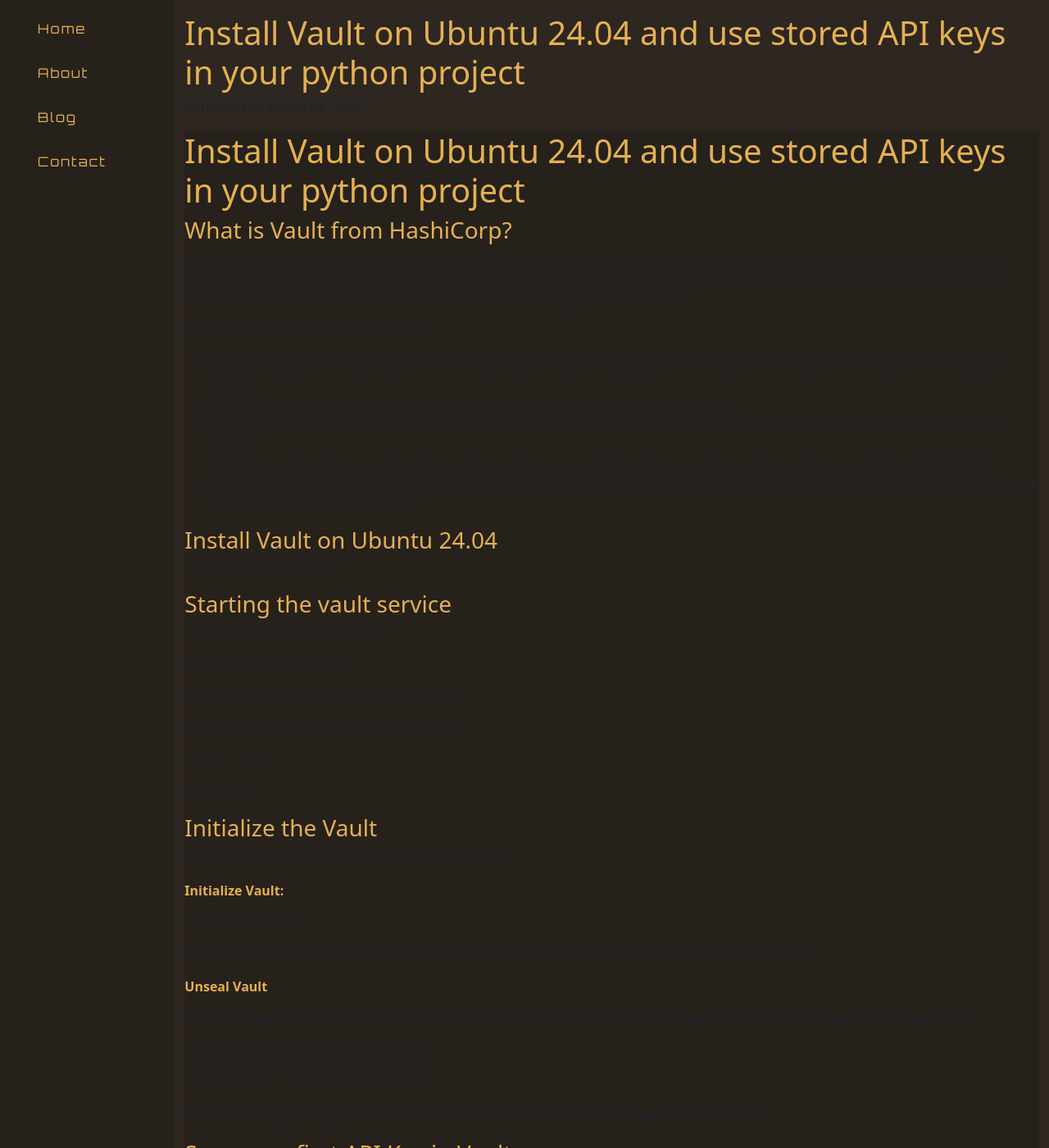
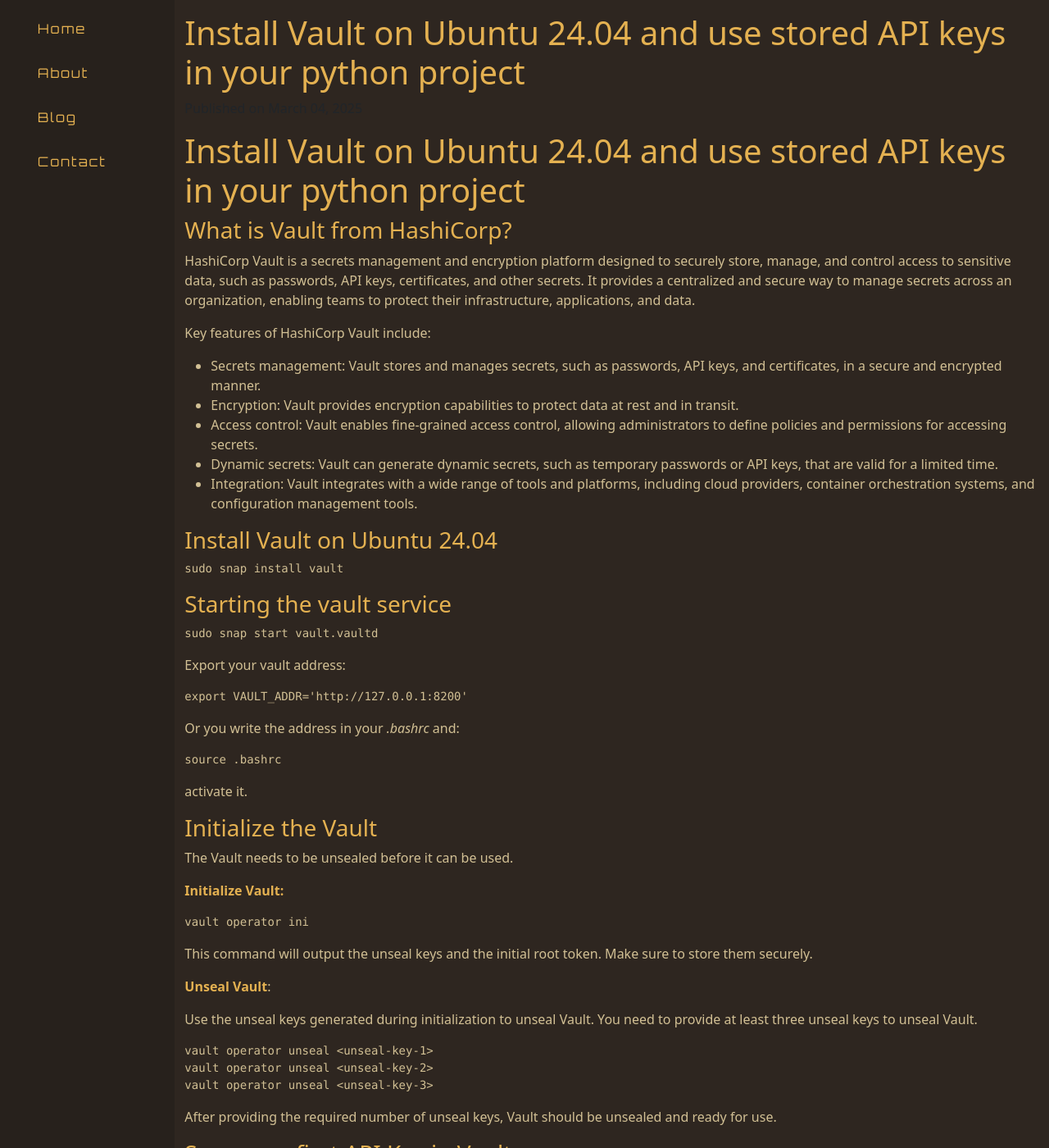
Before and after one commit to BeagleByte/BeagleByte, a Jekyll site: the page built from _posts/2025-03-04-Install Vault on Ubuntu 24.04 and use stored API keys in your python project.md, in a window 1280 px wide and 1400 px high. Shown: the whole window at 82% size. Built offline with Jekyll 4.4.1, drawn with Linux system fonts in a browser that asks for light colours.

Commit message:
First Article in markdown

```diff
--- a/assets/css/main.css
+++ b/assets/css/main.css
@@ -66,7 +66,7 @@
     }
 }
 .post-content {
-    background-color: #27211c;
+    color: #d2c094;
 }
 
 .nav-link:hover {
```
